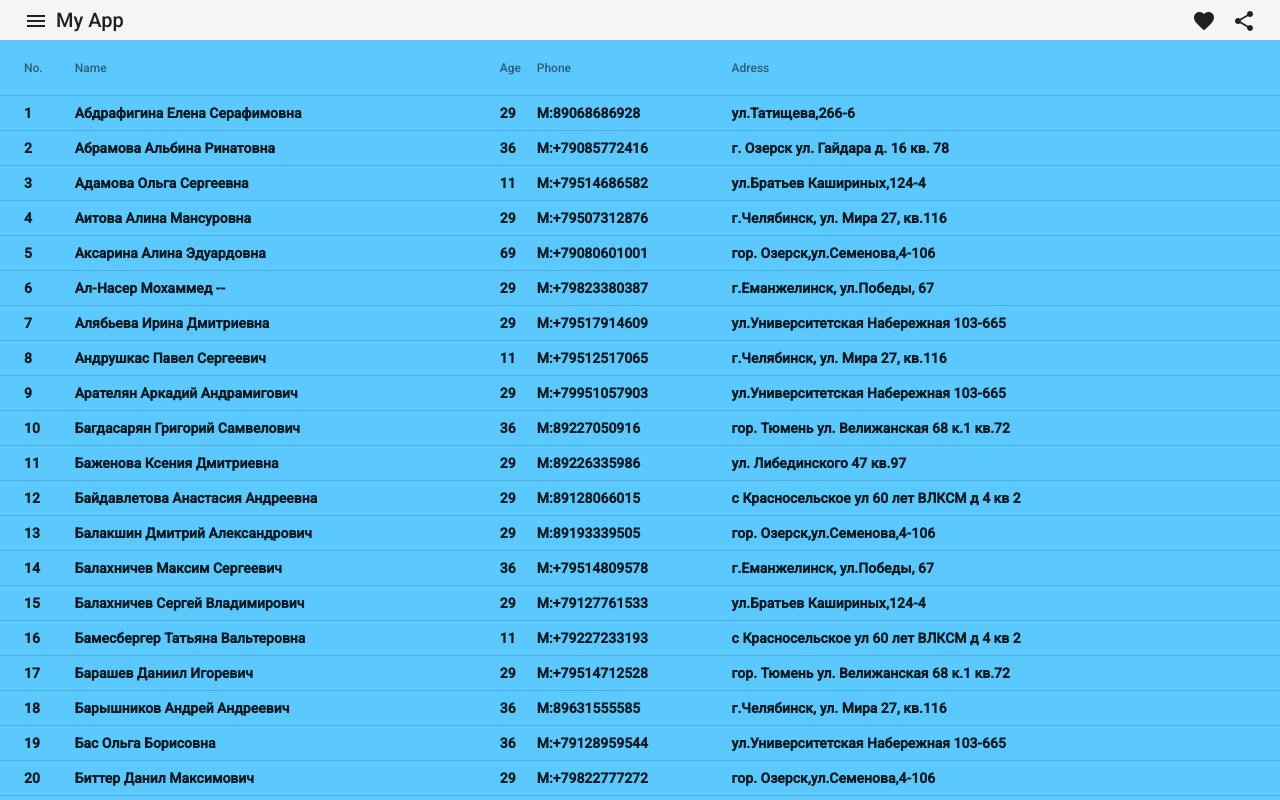
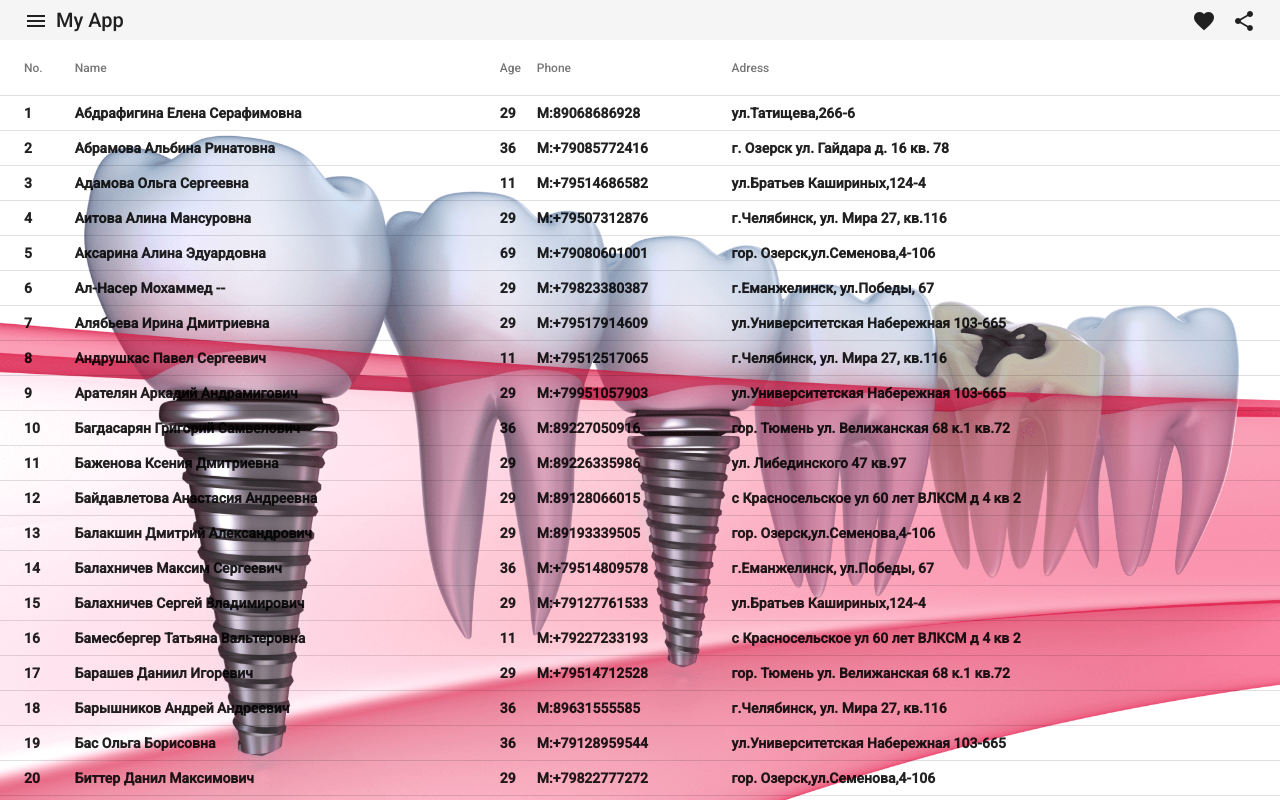
Before and after one commit to RuGrof/dentistryCRM_0, an Angular app: page /users-list in a window 1280 px wide. Built offline with nearby package versions, Linux system fonts and the light colour scheme.

Commit message:
Changed bg img.

```diff
--- a/src/app/profile-view/profile-view.component.sass
+++ b/src/app/profile-view/profile-view.component.sass
@@ -1,7 +1,7 @@
 :host
   display: flex
   background-color: #5bc9fe
-  background-image: url('../../assets/imgs/bg.jpg')
+  background-image: url('../../assets/imgs/bg.png')
   background-repeat: no-repeat
   background-size: cover
 
--- a/src/app/users-list/users-list.component.html
+++ b/src/app/users-list/users-list.component.html
@@ -1,3 +1,4 @@
+<div class="users-list-wrapper">
   <table mat-table [dataSource]="dataSource" class="users-list">
 
     <!--- Note that these columns can be defined in any order.
@@ -36,3 +37,4 @@
     <tr mat-header-row *matHeaderRowDef="displayedColumns"></tr>
     <tr mat-row *matRowDef="let row; columns: displayedColumns;" class="table-row"></tr>
   </table>
+</div>
--- a/src/app/users-list/users-list.component.sass
+++ b/src/app/users-list/users-list.component.sass
@@ -1,10 +1,18 @@
 :host
   display: flex
   flex-grow: 1
+  background-image: url('../../assets/imgs/bg.png')
+  background-repeat: no-repeat
+  background-size: cover
+
+.users-list-wrapper
+  display: flex
+  flex-grow: 1
+  overflow: auto
 
 .users-list
   flex-basis: 100%
-  background-color: #5bc9fe
+  background: transparent
 
 .table-row
   border: 1px solid #e7e7e7
```
Also changed, not shown: src/assets/imgs/bg.jpg (deleted), src/assets/imgs/bg.png (added), 8 other files (tests, documents, lock files or other folders). Lines whose indentation alone changed are shown as unchanged.
